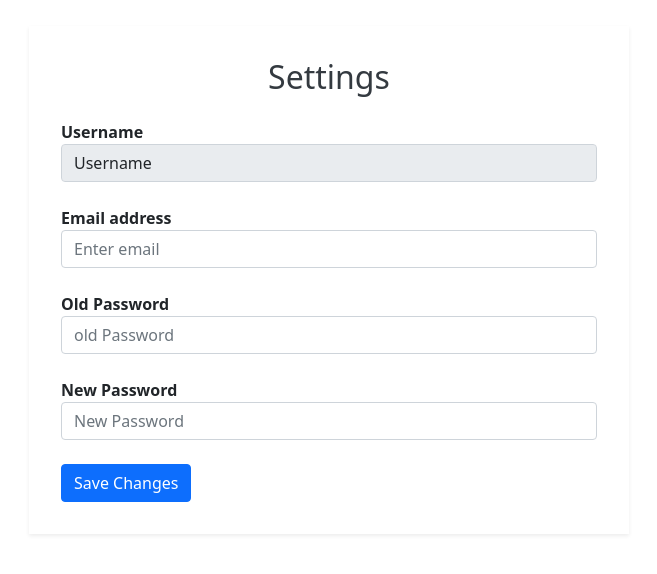
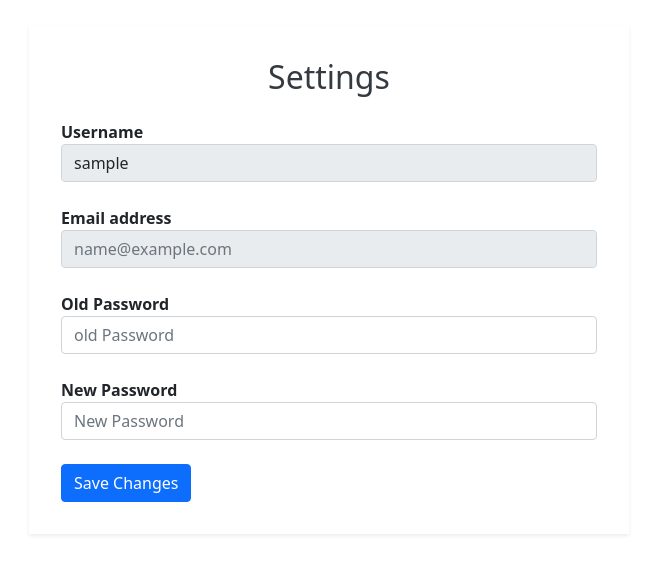
Before and after one commit to Imran-Rahman-Rifat/Homeflex, a PHP site: page /settings.php in a window 1280 px wide. Shown: the part 72-646 px from the top of the page, without its empty margins (311-968 px from the left). Run offline with PHP 8.4, Linux system fonts and the light colour scheme; the visitor is signed in with stand-in values (Sample User, id 1).

Commit message:
forth commit

```diff
--- a/settings.php
+++ b/settings.php
@@ -1,3 +1,9 @@
+<?php
+  if(isset($_POST['save'])){
+    include "dbconfig.php";
+
+  }
+?>
 <!DOCTYPE html>
 <html lang="en">
 <head>
@@ -21,15 +27,15 @@
       <div class="custom-card-body">
         <h2 class="custom-h2 text-center mb-4">Settings</h2>
 
-        <form action="save_settings.php" method="POST">
+        <form action="" method="POST">
           <div class="custom-form-group">
             <label for="username">Username</label>
-            <input type="text" class="form-control" id="username" name="username" value="Username" disabled>
+            <input type="text" class="form-control" id="username" name="username" value="<?php echo $_SESSION['username'] ?>" disabled>
           </div>
 
           <div class="custom-form-group">
-            <label for="email">Email address</label>
-            <input type="email" class="form-control" id="email" name="email" placeholder="Enter email" required>
+            <label for="email" name="email">Email address</label>
+            <input type="email" class="form-control" id="email" name="email" placeholder="<?php echo $_SESSION['email'] ?>" disabled>
           </div>
 
           <div class="custom-form-group">
@@ -42,7 +48,7 @@
             <input type="password" class="form-control" id="new_password" name="new_password" placeholder="New Password" required>
           </div>
 
-          <button type="submit" class="btn btn-primary custom-btn-save btn-block">Save Changes</button>
+          <button name="save" type="submit" class="btn btn-primary custom-btn-save btn-block">Save Changes</button>
         </form>
       </div>
     </div>
```
Also changed, not shown: profile.php (+6 -3 lines).
